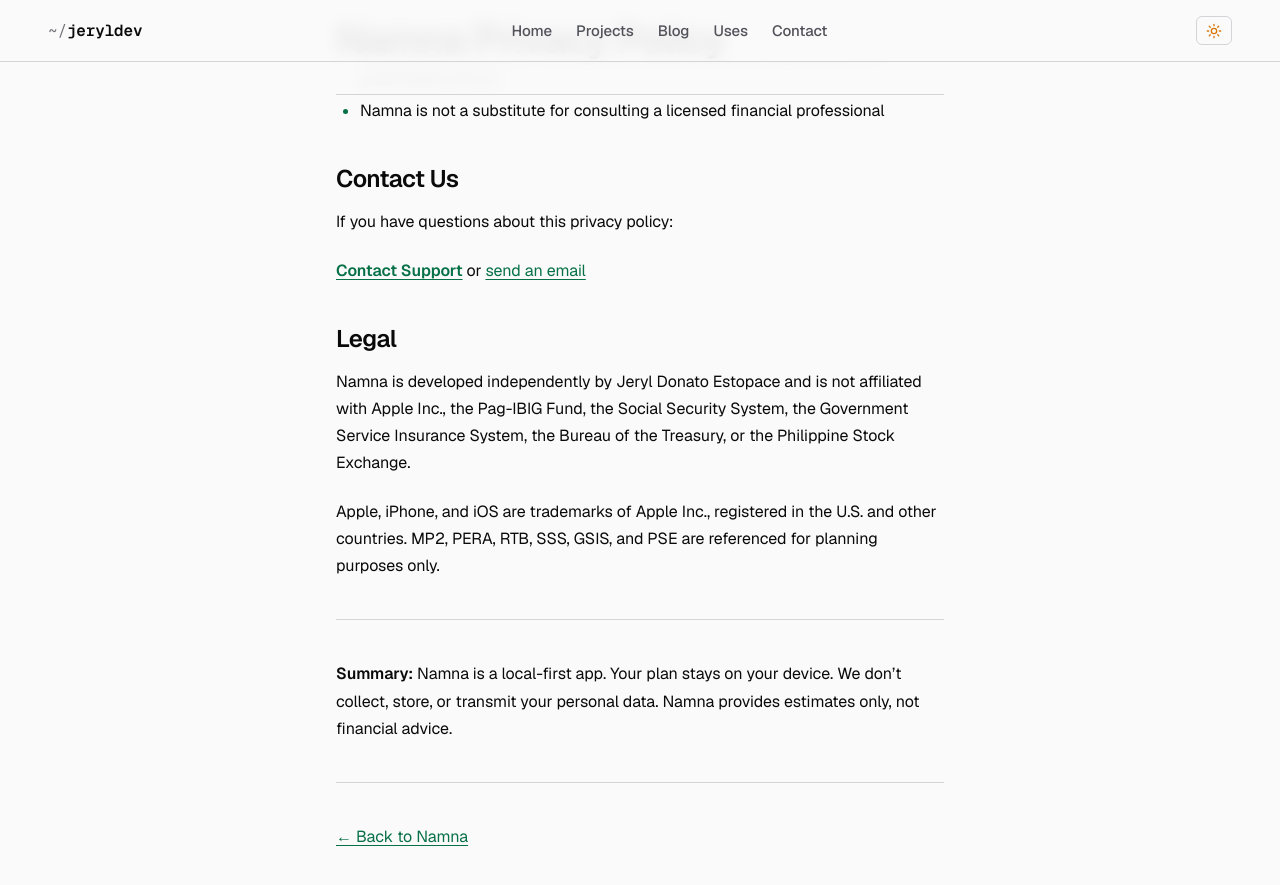
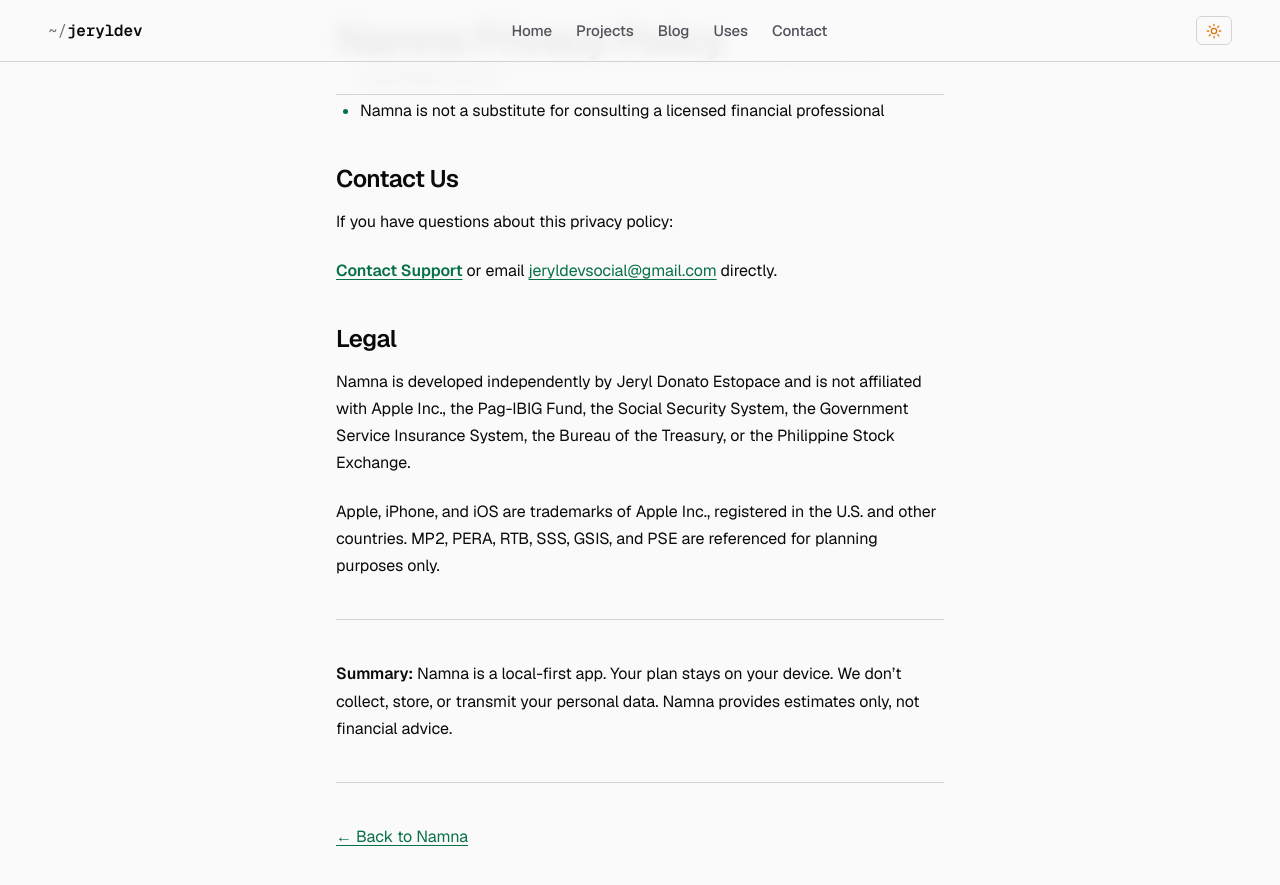
Before and after one commit to jeryldev/jeryldev.github.io, a Jekyll site: the page built from namna-privacy.md, in a window 1280 px wide and 900 px high, scrolled down 3890 px. Shown: the top 885 px of the window. Built offline with Jekyll 4.4.1, drawn with Linux system fonts in a browser that asks for light colours.

Commit message:
Show support email plainly on Namna privacy and support pages
App Review pattern-matches for an explicit human-readable contact
email on app-adjacent pages. A 'Send an email' link with mailto:
hidden behind it technically works but reviewers scanning quickly
may read it as an action control rather than a disclosed contact
method, which can trigger a follow-up information request.

Reverting the email obfuscation specifically on namna-privacy.md
and namna-support.md to show 'jeryldevsocial@gmail.com' inline as
plain visible text, linked. The portfolio's /contact/ page stays
as-is because that's a personal-site surface where scraper
protection matters more than App Review clarity — it doesn't ship
with a product review.

```diff
--- a/namna-privacy.md
+++ b/namna-privacy.md
@@ -127,7 +127,7 @@
 
 If you have questions about this privacy policy:
 
-**[Contact Support](/namna-support/)** or [send an email](mailto:jeryldevsocial@gmail.com)
+**[Contact Support](/namna-support/)** or email [jeryldevsocial@gmail.com](mailto:jeryldevsocial@gmail.com) directly.
 
 ## Legal
 
```
Also changed, not shown: namna-support.md (+1 -1 lines).
